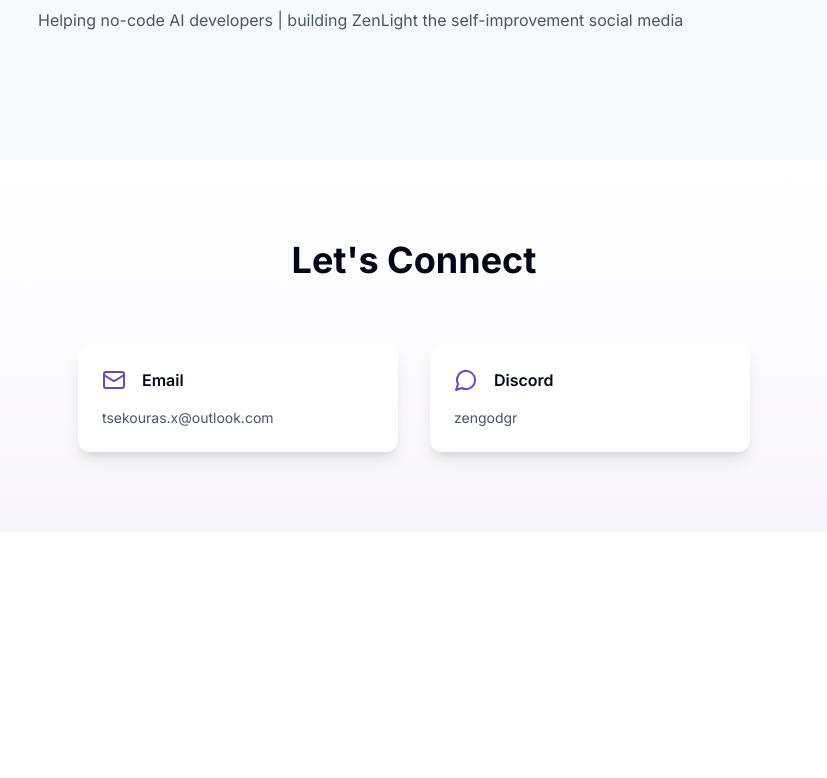
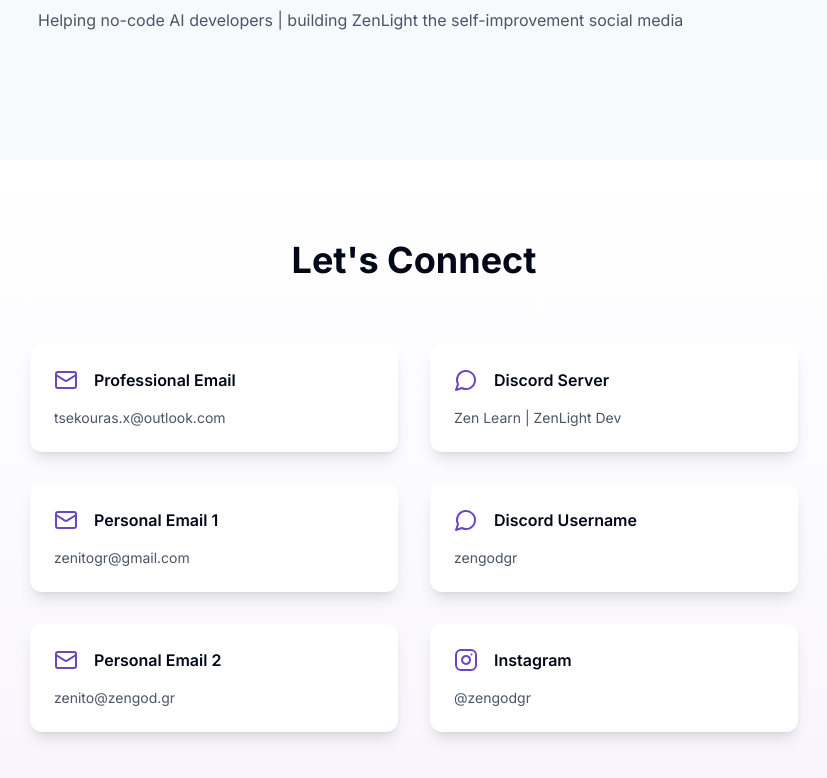
Before and after one commit to zenitogr/zenito-portfolio-pavilion, a React (Vite) app: page / in a window 1280 px wide. Shown: the part 1472-2250 px from the top of the page, without its empty margins (226-1053 px from the left). Before the commit the page ends 2004 px from the top, so only its background shows below. Built offline with nearby package versions, Linux system fonts and the light colour scheme.

Commit message:
Add contact information display
Create a TypeScript file to store all contact information and links, including Discord server, professional and personal emails, Discord username, and Instagram handle. Update the Contact.tsx component to display this information on the website.

```diff
--- a/src/components/Contact.tsx
+++ b/src/components/Contact.tsx
@@ -1,36 +1,83 @@
 
-import { Mail, MessageCircle } from "lucide-react";
+import { Mail, MessageCircle, Globe, Instagram } from "lucide-react";
+import { contactInfo } from "@/config/contact";
 
 export const Contact = () => {
   return (
     <section className="py-20 bg-gradient-to-b from-transparent to-primary/5">
       <div className="container mx-auto px-4">
         <h2 className="text-3xl md:text-4xl font-bold text-center mb-16">Let's Connect</h2>
-        <div className="max-w-2xl mx-auto grid gap-8 md:grid-cols-2">
+        <div className="max-w-3xl mx-auto grid gap-8 md:grid-cols-2">
+          <div className="space-y-8">
             <a
-            href="mailto:tsekouras.x@outlook.com"
-            className="group p-6 rounded-xl bg-white shadow-lg hover:shadow-xl transition-all duration-300"
+              href={`mailto:${contactInfo.emails.professional}`}
+              className="group block p-6 rounded-xl bg-white shadow-lg hover:shadow-xl transition-all duration-300"
             >
               <div className="flex items-center gap-4 mb-4">
                 <Mail className="w-6 h-6 text-primary" />
-              <h3 className="font-semibold">Email</h3>
+                <h3 className="font-semibold">Professional Email</h3>
               </div>
               <p className="text-sm text-muted-foreground group-hover:text-primary transition-colors">
-              tsekouras.x@outlook.com
+                {contactInfo.emails.professional}
               </p>
             </a>
+
+            {contactInfo.emails.personal.map((email, index) => (
               <a
-            href="https://discord.gg/uB5XcA35hq"
-            className="group p-6 rounded-xl bg-white shadow-lg hover:shadow-xl transition-all duration-300"
+                key={email}
+                href={`mailto:${email}`}
+                className="group block p-6 rounded-xl bg-white shadow-lg hover:shadow-xl transition-all duration-300"
+              >
+                <div className="flex items-center gap-4 mb-4">
+                  <Mail className="w-6 h-6 text-primary" />
+                  <h3 className="font-semibold">Personal Email {index + 1}</h3>
+                </div>
+                <p className="text-sm text-muted-foreground group-hover:text-primary transition-colors">
+                  {email}
+                </p>
+              </a>
+            ))}
+          </div>
+
+          <div className="space-y-8">
+            <a
+              href={contactInfo.social.discord.server.invite}
+              className="group block p-6 rounded-xl bg-white shadow-lg hover:shadow-xl transition-all duration-300"
             >
               <div className="flex items-center gap-4 mb-4">
                 <MessageCircle className="w-6 h-6 text-primary" />
-              <h3 className="font-semibold">Discord</h3>
+                <h3 className="font-semibold">Discord Server</h3>
               </div>
               <p className="text-sm text-muted-foreground group-hover:text-primary transition-colors">
-              zengodgr
+                {contactInfo.social.discord.server.name}
               </p>
             </a>
+
+            <div className="p-6 rounded-xl bg-white shadow-lg">
+              <div className="flex items-center gap-4 mb-4">
+                <MessageCircle className="w-6 h-6 text-primary" />
+                <h3 className="font-semibold">Discord Username</h3>
+              </div>
+              <p className="text-sm text-muted-foreground">
+                {contactInfo.social.discord.username}
+              </p>
+            </div>
+
+            <a
+              href={`https://instagram.com/${contactInfo.social.instagram}`}
+              target="_blank"
+              rel="noopener noreferrer"
+              className="group block p-6 rounded-xl bg-white shadow-lg hover:shadow-xl transition-all duration-300"
+            >
+              <div className="flex items-center gap-4 mb-4">
+                <Instagram className="w-6 h-6 text-primary" />
+                <h3 className="font-semibold">Instagram</h3>
+              </div>
+              <p className="text-sm text-muted-foreground group-hover:text-primary transition-colors">
+                @{contactInfo.social.instagram}
+              </p>
+            </a>
+          </div>
         </div>
       </div>
     </section>
--- /dev/null
+++ b/src/config/contact.ts
@@ -0,0 +1,17 @@
+
+export const contactInfo = {
+  emails: {
+    professional: "tsekouras.x@outlook.com",
+    personal: ["zenitogr@gmail.com", "zenito@zengod.gr"],
+  },
+  social: {
+    discord: {
+      username: "zengodgr",
+      server: {
+        name: "Zen Learn | ZenLight Dev",
+        invite: "https://discord.gg/uB5XcA35hq",
+      },
+    },
+    instagram: "zengodgr",
+  },
+} as const;
```
Lines whose indentation alone changed are shown as unchanged.
